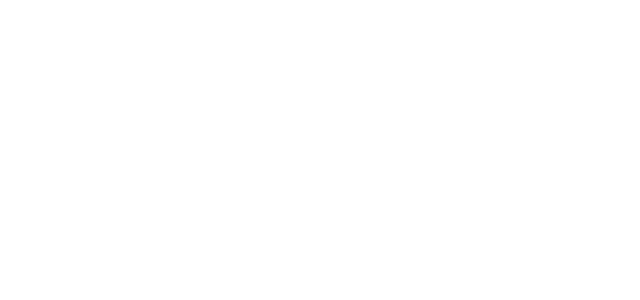
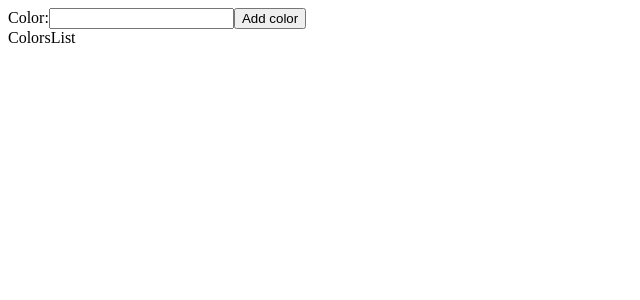
Before and after one commit to Materka11/goonline, a React (Create React App) app: page / in a window 1280 px wide. Shown: the top 300 px of the page, without its empty margins (0-640 px from the left). Built offline with nearby package versions, Linux system fonts and the light colour scheme.

Commit message:
Added an add form

```diff
--- a/src/App.tsx
+++ b/src/App.tsx
@@ -1,3 +1,11 @@
-const App = () => <div className="App"></div>;
+import { AddColors } from './components/AddColors/AddColors';
+import { ColorsList } from './components/ColorsList/ColorsList';
+
+const App = () => (
+  <div className="App">
+    <AddColors />
+    <ColorsList />
+  </div>
+);
 
 export default App;
--- a/src/components/AddColors/AddColors.tsx
+++ b/src/components/AddColors/AddColors.tsx
@@ -1,5 +1,46 @@
-import React from 'react';
+import { useState } from 'react';
+import { validateColor } from '../../helper/validateColor';
 
 export const AddColors = () => {
-  return <div>AddColors</div>;
+  const [color, setColor] = useState('');
+
+  const handleSubmit = (event: React.FormEvent<HTMLFormElement>) => {
+    event.preventDefault();
+    if (!validateColor(color)) {
+      alert('Invalid color format! Use HEX RGB format.');
+      return;
+    }
+    const savedColors = localStorage.getItem('colors');
+    let colors: { [key: string]: string } = {};
+    if (savedColors) {
+      colors = JSON.parse(savedColors);
+    }
+    colors[color.toUpperCase()] = color.toUpperCase();
+    localStorage.setItem('colors', JSON.stringify(colors));
+    setColor('');
+  };
+
+  const handleChange = (event: React.ChangeEvent<HTMLInputElement>) => {
+    const inputColor = event.target.value;
+    if (!/^(#[a-zA-Z0-9]{0,6})$/.test(inputColor)) {
+      return;
+    }
+    setColor(inputColor.toUpperCase());
+  };
+
+  return (
+    <form onSubmit={handleSubmit}>
+      <label htmlFor="color-input">Color:</label>
+      <input
+        id="color-input"
+        type="text"
+        value={color}
+        onChange={handleChange}
+        maxLength={7}
+        pattern="^(#[a-zA-Z0-9]{0,6})$"
+        title="Use HEX RGB format. Only letters and digits are allowed."
+      />
+      <button type="submit">Add color</button>
+    </form>
+  );
 };
--- /dev/null
+++ b/src/components/ColorsList/ColorsList.tsx
@@ -0,0 +1,5 @@
+import React from 'react';
+
+export const ColorsList = () => {
+  return <div>ColorsList</div>;
+};
--- /dev/null
+++ b/src/components/FilterColors/FilterColors.tsx
@@ -0,0 +1,5 @@
+import React from 'react';
+
+export const FilterColors = () => {
+  return <div>FilterColors</div>;
+};
--- /dev/null
+++ b/src/helper/validateColor.ts
@@ -0,0 +1,4 @@
+export const validateColor = (color: string): boolean => {
+  const validHex = /^#([A-Fa-f0-9]{6}|[A-Fa-f0-9]{3})$/;
+  return validHex.test(color);
+};
```
Also changed, not shown: src/components/ColorsList/colorsList.scss (added), src/components/FilterColors/filterColors.scss (added).
